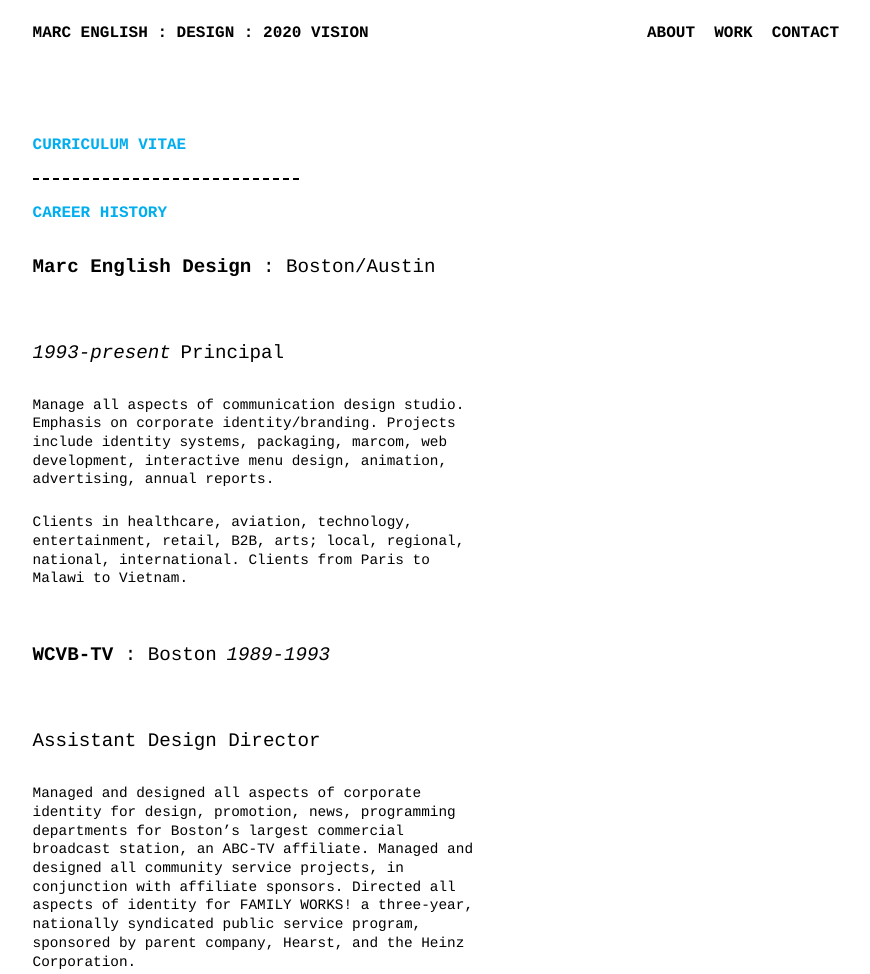
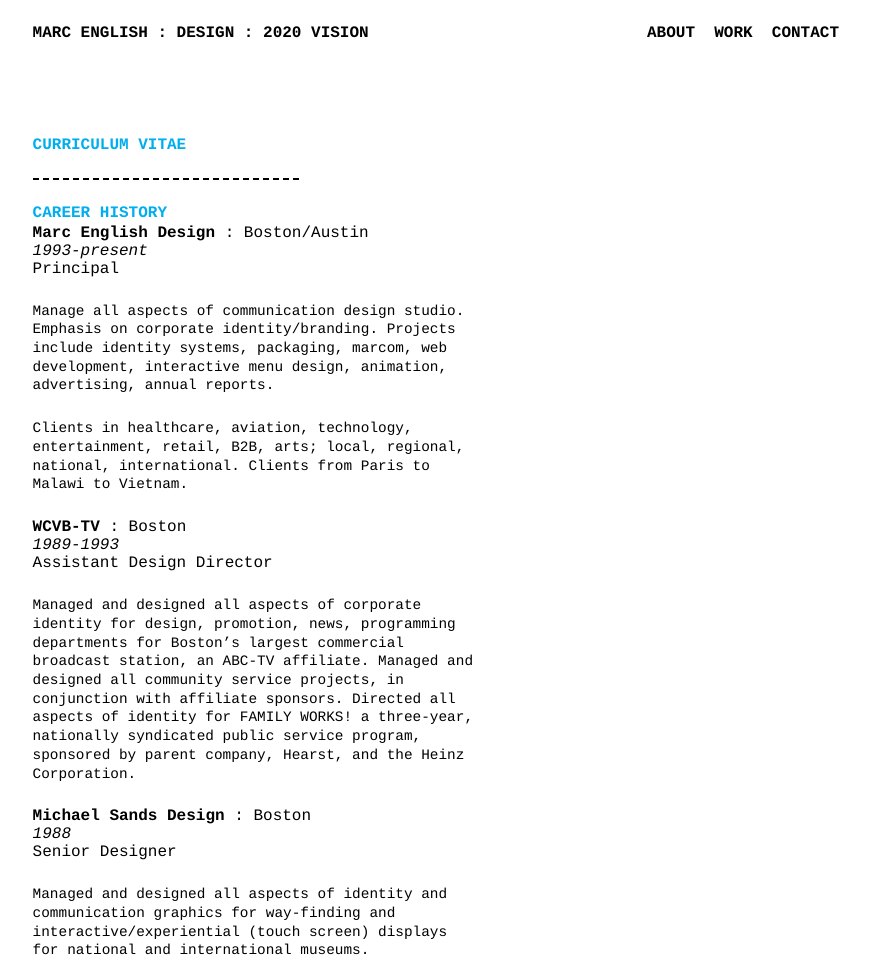
Before and after one commit to crankin/me2020, an Eleventy site: page cv.md in a window 1280 px wide. Shown: the top 974 px of the page, without its empty margins (1-871 px from the left). Built offline with nearby package versions, Linux system fonts and the light colour scheme; Eleventy itself is replaced by a stand-in of ours; files that its build step writes are made by us from their sources.

Commit message:
cv style updates

```diff
--- a/css/main.css
+++ b/css/main.css
@@ -171,11 +171,10 @@
   }
 
 .cv h4 {
-  font-size: 1.2rem;
+  font-size: 1rem;
   color: black;
   text-transform: none;
-  margin: 2rem 0;
-  display: inline-block;
+  margin: 0;
 }
 
 .wtext p {
@@ -186,6 +185,10 @@
 margin: 0 auto 1.5rem;
   }
 
+.cv p {
+  margin: 1.5rem auto;
+}
+
 .wtext li {
   max-width: 65ch;
 font-size: 0.9rem;
```
Also changed, not shown: outro.md (+1 -7 lines).
